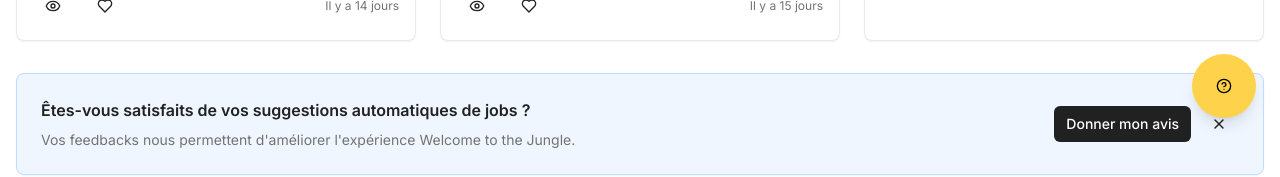
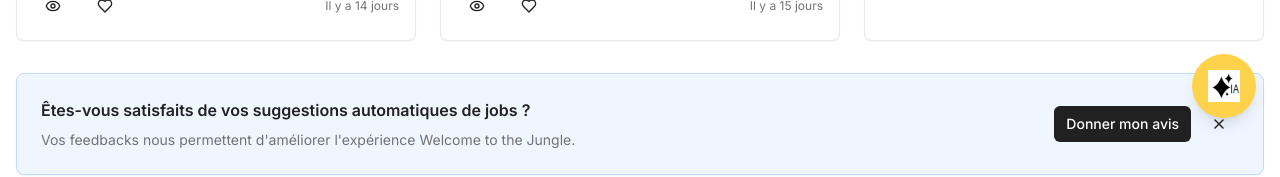
Before and after one commit to IvandeMurard/prototype-wttj, a React (Vite) app: page /jobs in a window 1280 px wide. Shown: the part 658-835 px from the top of the page. Built offline with nearby package versions, Linux system fonts and the light colour scheme.

Commit message:
Replace AI assistant icon
Replace the AI assistant's question mark icon with the stars icon.

```diff
--- a/src/pages/Jobs.tsx
+++ b/src/pages/Jobs.tsx
@@ -243,7 +243,7 @@ const Jobs = () => {
             onClick={() => setShowAIAssistant(true)}
             className="w-16 h-16 rounded-full bg-wttj-yellow hover:bg-wttj-yellow/90 text-foreground shadow-lg"
           >
-            <HelpCircle className="h-8 w-8 text-black" />
+            <img src="/lovable-uploads/23257e1e-e287-4a07-a000-22373cfef9ae.png" alt="AI Assistant" className="h-8 w-8" />
           </Button>
         ) : (
           <Card className="w-96 max-w-[calc(100vw-2rem)] shadow-2xl">
@@ -251,7 +251,7 @@ const Jobs = () => {
               <div className="flex items-center justify-between mb-4">
                 <div className="flex items-center space-x-2">
                   <div className="w-10 h-10 rounded-full bg-wttj-yellow flex items-center justify-center">
-                    <HelpCircle className="h-6 w-6 text-black" />
+                    <img src="/lovable-uploads/23257e1e-e287-4a07-a000-22373cfef9ae.png" alt="AI Assistant" className="h-6 w-6" />
                   </div>
                   <h3 className="font-semibold">Assistant virtuel</h3>
                 </div>
```
Also changed, not shown: public/lovable-uploads/23257e1e-e287-4a07-a000-22373cfef9ae.png (added).
